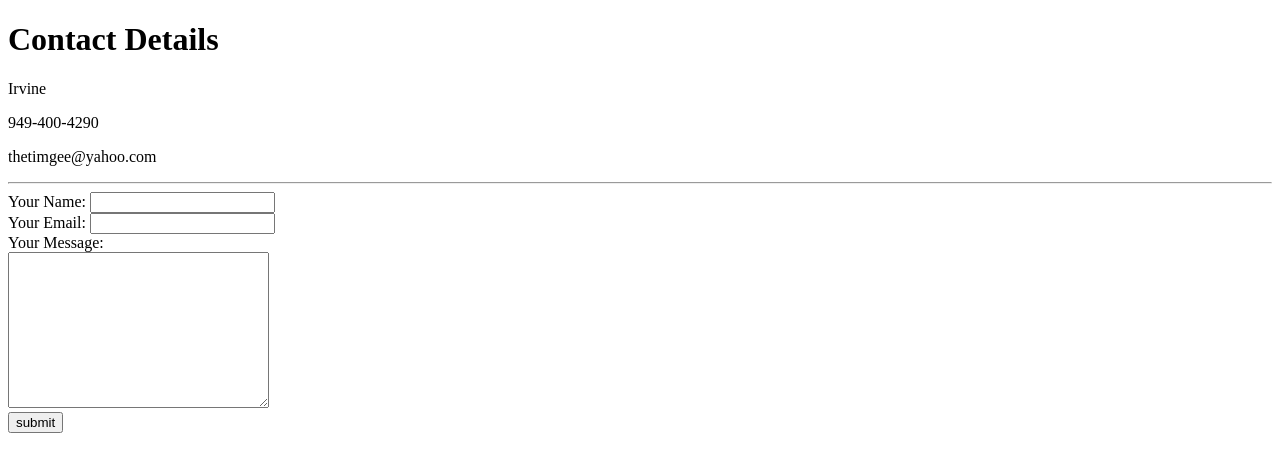
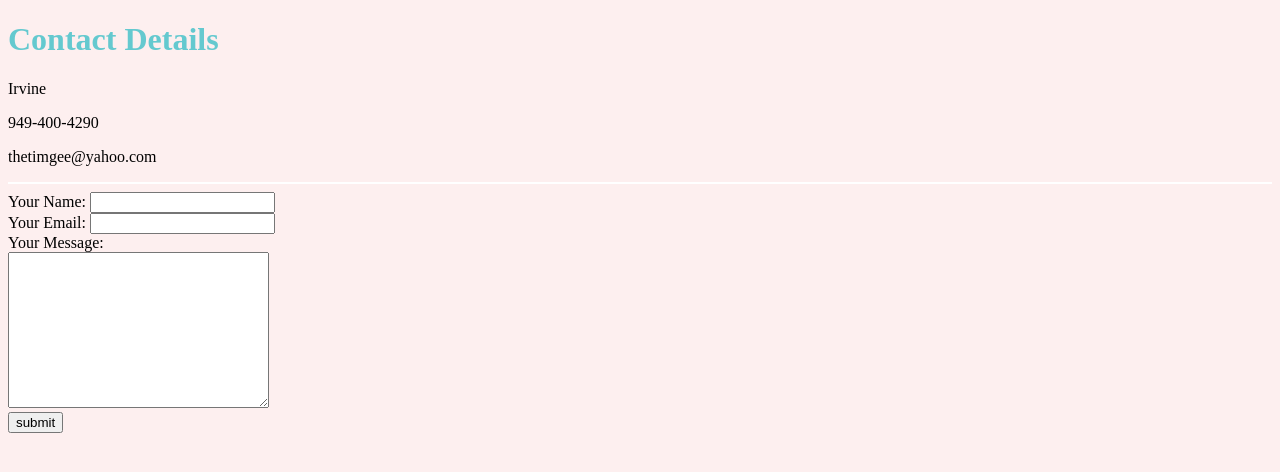
Before and after one commit to tijgee/cv, a plain HTML site: page contact.html in a window 1280 px wide. Drawn offline with Linux system fonts and the light colour scheme.

Commit message:
updating files

```diff
--- a/contact.html
+++ b/contact.html
@@ -3,6 +3,7 @@
   <head>
     <meta charset="UTF-8" />
     <title>Contact Me</title>
+    <link rel="stylesheet" href="css/styles.css" />
   </head>
   <body>
     <h1>Contact Details</h1>
--- /dev/null
+++ b/css/styles.css
@@ -0,0 +1,14 @@
+body {
+  background-color: #fdefef;
+}
+
+hr {
+  background-color: white;
+  border-style: none;
+  height: 2px;
+}
+
+h1,
+h3 {
+  color: #64c9cf;
+}
```
Also changed, not shown: index.html (+1 -0 lines).
